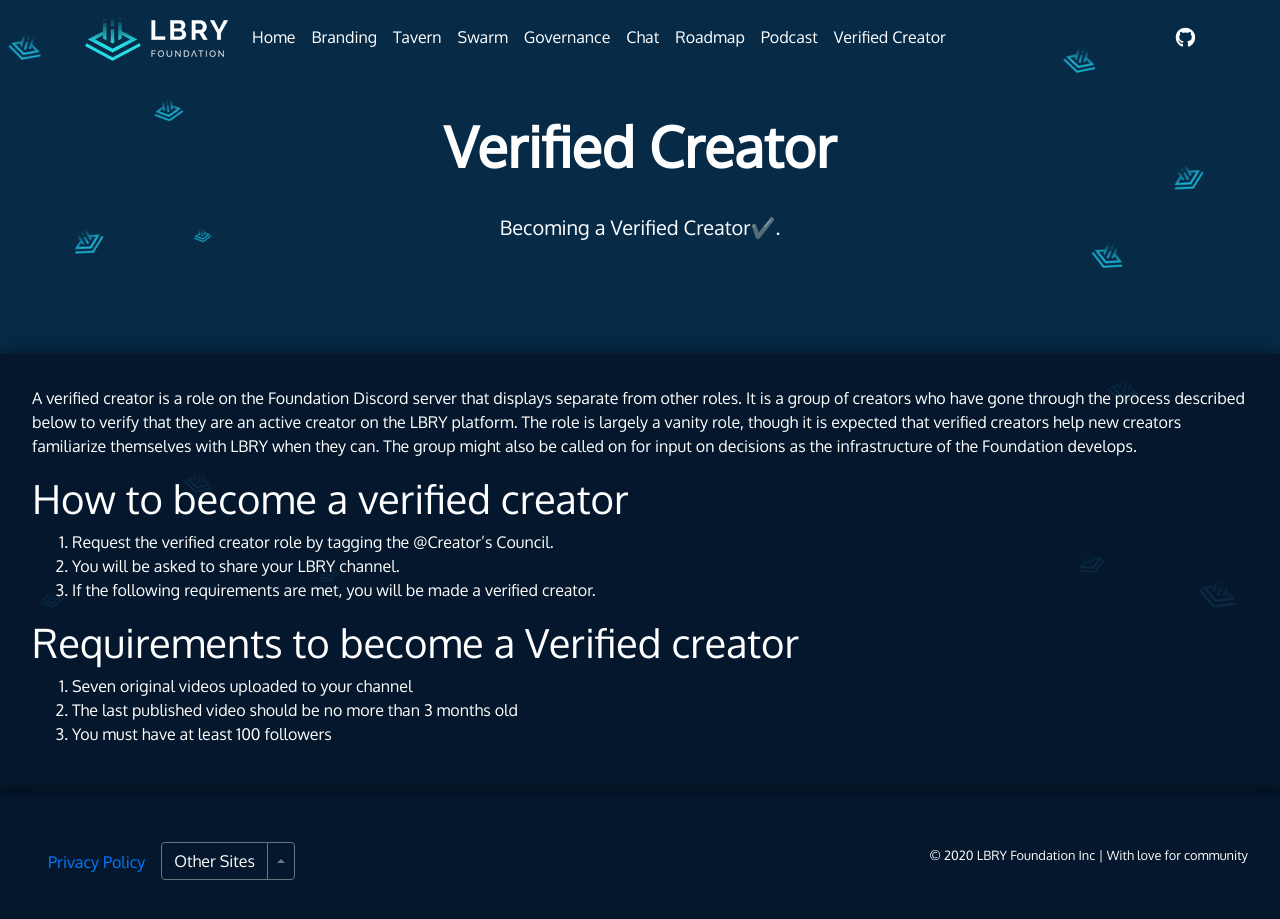
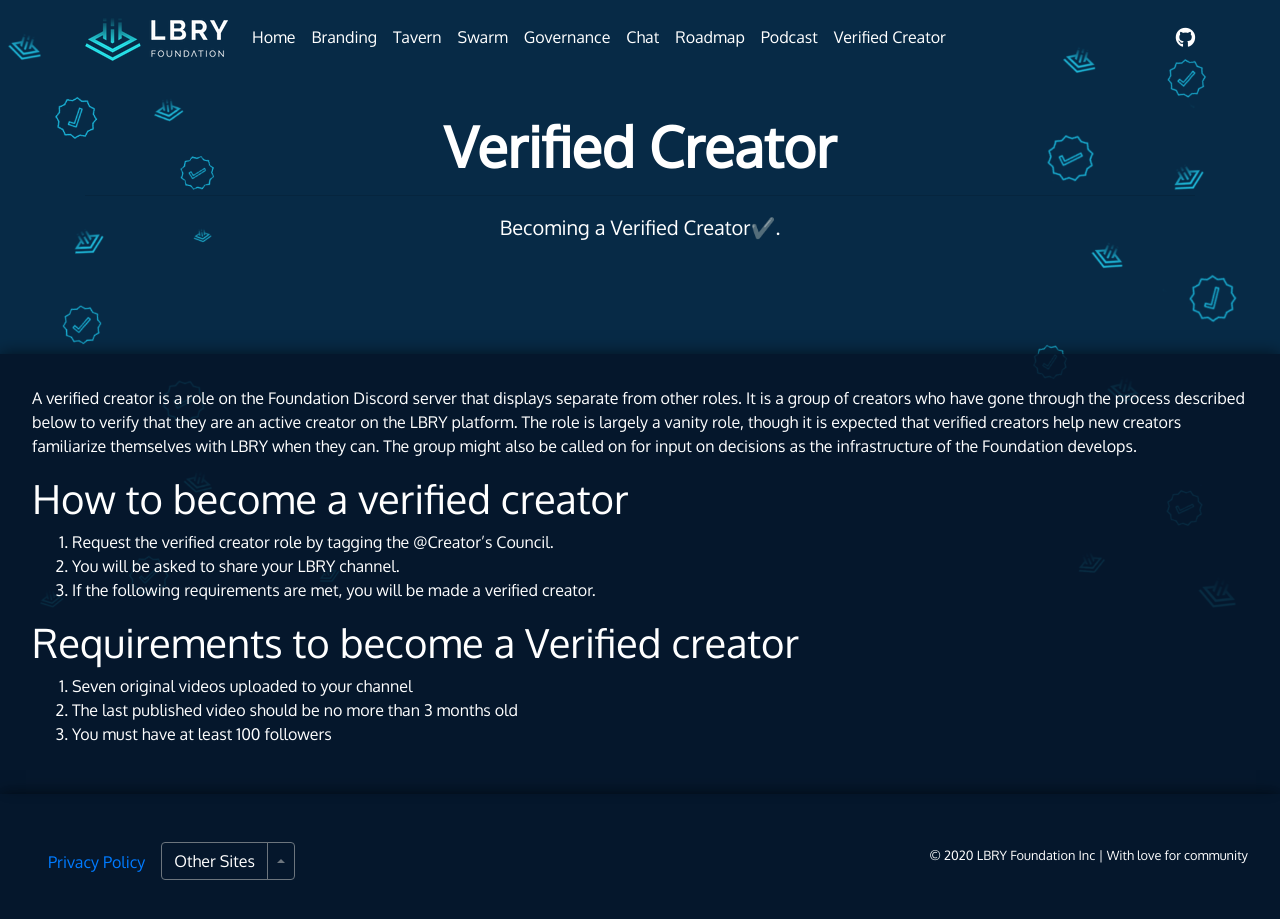
Before and after one commit to LBRYFoundation/lbryorg, a Jekyll site: the page built from pages/verified.md, in a window 1280 px wide and 930 px high. Shown: the top 919 px of the window. Built offline with Jekyll 4.4.1, drawn with Linux system fonts in a browser that asks for light colours.

Commit message:
added verified background art image and meta image

```diff
--- a/pages/verified.md
+++ b/pages/verified.md
@@ -1,7 +1,8 @@
 ---
 title : Verified Creator
 subhead : Becoming a Verified Creator✔️.
-bg-image : "../img/foundation-background-art.png"
+bg-image : "../img/foundation-verified-background-art.png"
+meta-image : "https://lbry.org/img/foundation-verified-background-art.png"
 layout : default
 permalink : /verified/
 ---
```
